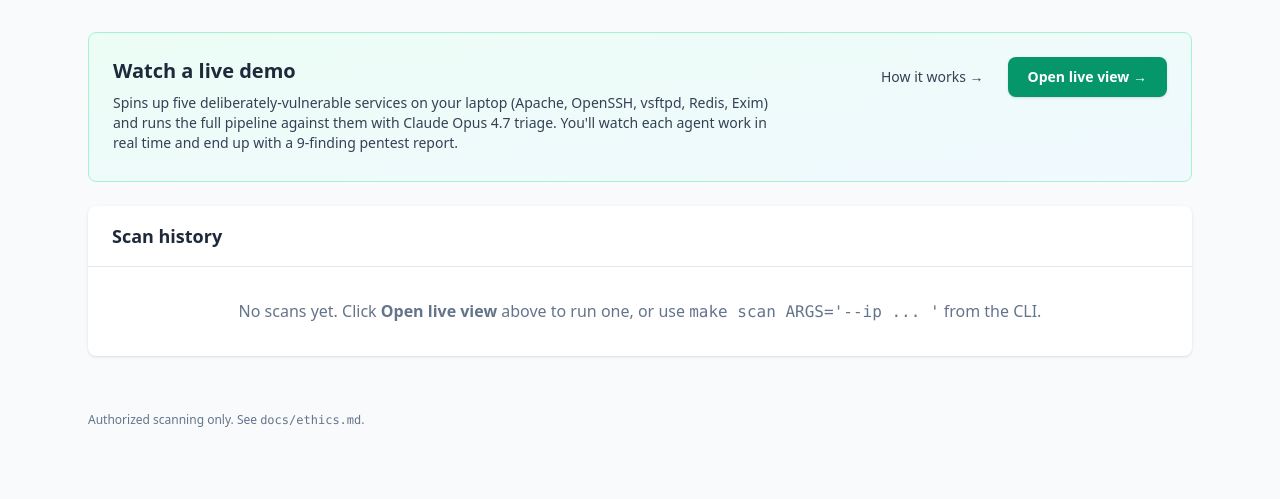
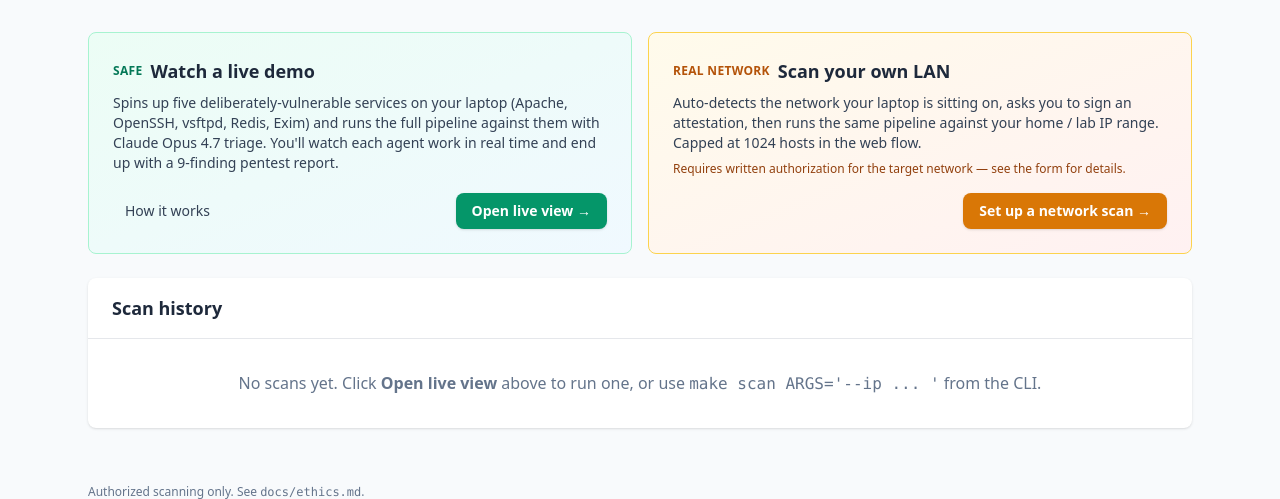
Before and after one commit to matthewmakh/Csci-Capstone, a FastAPI app: page / in a window 1280 px wide. Shown: the part 80-579 px from the top of the page. Run offline with FastAPI, Linux system fonts and the light colour scheme; data that the repository does not hold is empty; some libraries are stand-ins or nearby versions.

Commit message:
Wire home-network scanning into the web UI
Adds a "Scan your own LAN" tile next to the existing demo tile on the
dashboard. Clicking it opens /scan-network, an attestation form that
enforces the same safeguards as the CLI's init-scope command:

- Auto-detected CIDR pre-fills the target field (editable)
- User must type their full name (goes into the attestation)
- User must type the literal phrase 'yes I authorize'
- Acknowledgement checkbox must be ticked
- Submit button is disabled until all four conditions hold
- Server-side re-validation for every condition (client check is UX only)
- Hard cap of 1024 hosts (/22) — bigger ranges still fine via CLI

Three port presets: home services (32 ports), top 1024 ports, custom.

After the form is accepted, the scan runs in a background thread on
the existing event bus, so the live page (/live) shows the same
animated pipeline + plain-English timeline you get for the demo. Real
network scans use TCP ping sweep for host discovery (added in the
previous commit) so they work without sudo.

Implementation:
- _DemoState replaced by a generic _PipelineState that takes a callable.
  Both demo and network-scan paths go through it; only one pipeline
  can run at a time per process.
- Scope object built in-memory from the form fields — nothing written
  to disk by the web flow, so the user's name/statement aren't
  persisted beyond the scan's lifetime.
- New endpoints: GET /scan-network (form), POST /scan-network
  (validate + start), GET /api/network (JSON detection info).

https://claude.ai/code/session_019f7rDuanmthtMkVYzfk4HS

```diff
--- a/src/vuln_platform/web/app.py
+++ b/src/vuln_platform/web/app.py
@@ -1,28 +1,32 @@
 """FastAPI app factory + routes for the web dashboard.
 
 Pages:
-- /            — list of scans with summary counts
-- /scans/{id}  — rendered markdown report + findings table
-- /audit       — audit log viewer (LLM I/O records)
-- /about       — architecture / walkthrough page
-- /live        — real-time pipeline visualization with SSE
-- /demo        — POST: trigger a one-click demo scan in the background
-- /api/events  — SSE stream of pipeline events for the live view
+- /              — list of scans with summary counts
+- /scans/{id}    — rendered markdown report + findings table
+- /audit         — audit log viewer (LLM I/O records)
+- /about         — architecture / walkthrough page
+- /live          — real-time pipeline visualization with SSE
+- /scan-network  — interactive form: detect LAN, prompt for attestation,
+                   kick off a real network scan
+- /demo          — POST: trigger a one-click demo scan in the background
+- /api/events    — SSE stream of pipeline events for the live view
+- /api/network   — JSON: detected local network info
 """
 from __future__ import annotations
 
+import datetime as _dt
+import ipaddress
 import json
 import logging
 import queue
-import re
 import threading
 import time
 from collections import defaultdict
 from pathlib import Path
-from typing import Any, Iterator
+from typing import Any, Callable, Iterator
 
 import markdown as md_lib
-from fastapi import FastAPI, HTTPException, Request
+from fastapi import FastAPI, Form, HTTPException, Request
 from fastapi.responses import HTMLResponse, RedirectResponse, StreamingResponse
 from fastapi.staticfiles import StaticFiles
 from fastapi.templating import Jinja2Templates
@@ -37,10 +41,24 @@ from ..agents import (
 from ..agents.reporter import render_report
 from ..audit import AuditLogger
 from ..config import Settings, load_settings
-from ..ethics import load_scope
+from ..ethics import Attestation, Scope, load_scope
 from ..events import Event, EventBus, bus
 from ..orchestrator import Orchestrator
+from ..scanner import detect_local_network
 from ..storage import Store
+
+
+# Hard cap for in-browser network scans. Larger ranges are still fine
+# from the CLI, where the user can hand-edit a scope file, but the
+# web flow caps to keep one-click scans bounded in time and traffic.
+MAX_WEB_SCAN_HOSTS = 1024  # /22
+
+# Default port presets for the network scan form.
+HOME_PORT_PRESETS: dict[str, str] = {
+    "home": "21,22,23,25,53,80,110,143,443,445,548,587,631,993,995,1900,2049,3000,3306,3389,5000,5353,5432,5900,6379,8000,8080,8443,9000,9090,9100,32400",
+    "top1000": "1-1024",
+}
+ATTESTATION_PHRASE = "yes i authorize"
 
 
 logger = logging.getLogger(__name__)
@@ -63,7 +81,7 @@ def create_app(
         "/static", StaticFiles(directory=str(STATIC_DIR)), name="static"
     )
 
-    demo_state = _DemoState()
+    pipeline_state = _PipelineState()
 
     @app.get("/", response_class=HTMLResponse)
     def index(request: Request) -> Any:
@@ -75,7 +93,7 @@ def create_app(
             {
                 "scans": scans,
                 "has_anthropic_key": settings.has_anthropic_key,
-                "demo_running": demo_state.is_running(),
+                "demo_running": pipeline_state.is_running(),
             },
         )
 
@@ -137,25 +155,124 @@ def create_app(
             request, "live.html",
             {
                 "has_anthropic_key": settings.has_anthropic_key,
-                "demo_running": demo_state.is_running(),
+                "demo_running": pipeline_state.is_running(),
             },
         )
 
     @app.post("/demo")
     def trigger_demo(request: Request) -> Any:
-        if not demo_state.is_running():
-            demo_state.start(settings, event_bus)
-        # If the user came from /live, keep them there to watch the stream.
+        if not pipeline_state.is_running():
+            pipeline_state.start(
+                lambda: _run_demo_pipeline(settings, event_bus),
+                event_bus,
+                kind="demo",
+            )
         target = "/live" if request.headers.get("referer", "").endswith("/live") else "/"
         return RedirectResponse(url=target, status_code=303)
 
     @app.get("/demo/status")
     def demo_status() -> dict:
         return {
-            "running": demo_state.is_running(),
-            "last_scan_id": demo_state.last_scan_id,
-            "last_error": demo_state.last_error,
+            "running": pipeline_state.is_running(),
+            "last_scan_id": pipeline_state.last_scan_id,
+            "last_error": pipeline_state.last_error,
+            "kind": pipeline_state.last_kind,
         }
+
+    @app.get("/api/network")
+    def api_network() -> dict:
+        try:
+            net = detect_local_network()
+        except Exception as e:  # noqa: BLE001
+            return {"error": str(e)}
+        return {
+            "ip": net.ip,
+            "cidr": net.cidr,
+            "interface": net.interface,
+            "detection_method": net.detection_method,
+            "host_count": net.network.num_addresses,
+        }
+
+    @app.get("/scan-network", response_class=HTMLResponse)
+    def scan_network_form(request: Request) -> Any:
+        try:
+            detected = detect_local_network()
+            detection_error = None
+        except Exception as e:  # noqa: BLE001
+            detected = None
+            detection_error = str(e)
+        return templates.TemplateResponse(
+            request,
+            "scan_network.html",
+            {
+                "detected": detected,
+                "detection_error": detection_error,
+                "presets": HOME_PORT_PRESETS,
+                "max_hosts": MAX_WEB_SCAN_HOSTS,
+                "has_anthropic_key": settings.has_anthropic_key,
+                "running": pipeline_state.is_running(),
+            },
+        )
+
+    @app.post("/scan-network")
+    def scan_network_start(
+        request: Request,
+        authorized_by: str = Form(...),
+        cidr: str = Form(...),
+        attestation_phrase: str = Form(...),
+        attestation_checkbox: str = Form(""),
+        port_preset: str = Form("home"),
+        custom_ports: str = Form(""),
+    ) -> Any:
+        # Normalize + validate. Server-side checks repeat the front-end
+        # ones because client validation is for UX, not security.
+        authorized_by = authorized_by.strip()
+        cidr = cidr.strip()
+        phrase = attestation_phrase.strip().lower()
+        if not authorized_by:
+            raise HTTPException(400, "Full name is required.")
+        if phrase != ATTESTATION_PHRASE:
+            raise HTTPException(
+                400, f"You must type the phrase '{ATTESTATION_PHRASE}' verbatim."
+            )
+        if attestation_checkbox not in ("on", "true", "1", "yes"):
+            raise HTTPException(400, "You must check the authorization box.")
+
+        try:
+            network = ipaddress.ip_network(cidr, strict=False)
+        except ValueError as e:
+            raise HTTPException(400, f"Invalid CIDR: {e}") from e
+        if network.num_addresses > MAX_WEB_SCAN_HOSTS:
+            raise HTTPException(
+                400,
+                f"Network too large for the web flow "
+                f"({network.num_addresses} hosts > {MAX_WEB_SCAN_HOSTS}). "
+                f"Use the CLI for bigger ranges.",
+            )
+
+        if port_preset == "custom":
+            ports_csv = custom_ports.strip()
+            if not ports_csv:
+                raise HTTPException(400, "Custom port list cannot be empty.")
+        else:
+            ports_csv = HOME_PORT_PRESETS.get(port_preset)
+            if not ports_csv:
+                raise HTTPException(400, f"Unknown port preset: {port_preset}")
+
+        if pipeline_state.is_running():
+            raise HTTPException(
+                409, "Another scan is already running. Wait for it to finish."
+            )
+
+        scope = _scope_from_form(authorized_by, str(network))
+        pipeline_state.start(
+            lambda: _run_network_scan_pipeline(
+                settings, event_bus, scope, str(network), ports_csv,
+            ),
+            event_bus,
+            kind="network",
+        )
+        return RedirectResponse(url="/live", status_code=303)
 
     @app.get("/api/events")
     def event_stream() -> StreamingResponse:
@@ -198,41 +315,131 @@ def _sse_generator(event_bus: EventBus) -> Iterator[bytes]:
         event_bus.unsubscribe(sub)
 
 
-class _DemoState:
-    """In-process flag + background thread for the one-click demo."""
+class _PipelineState:
+    """Generic single-slot runner for any pipeline (demo or real network scan).
+
+    Only one pipeline can run at a time per process, since they share
+    the event bus and SQLite store. The thread emits demo.finished /
+    demo.failed for either kind so the existing /live JS keeps working.
+    """
 
     def __init__(self) -> None:
         self._lock = threading.Lock()
         self._thread: threading.Thread | None = None
         self.last_scan_id: int | None = None
         self.last_error: str | None = None
+        self.last_kind: str | None = None  # "demo" | "network"
 
     def is_running(self) -> bool:
         with self._lock:
             return self._thread is not None and self._thread.is_alive()
 
-    def start(self, settings: Settings, event_bus: EventBus) -> None:
+    def start(
+        self,
+        target: Callable[[], int],
+        event_bus: EventBus,
+        *,
+        kind: str,
+    ) -> None:
         with self._lock:
             if self._thread and self._thread.is_alive():
                 return
             self.last_error = None
+            self.last_kind = kind
             self._thread = threading.Thread(
-                target=self._run, args=(settings, event_bus), daemon=True
+                target=self._run, args=(target, event_bus, kind), daemon=True
             )
             self._thread.start()
 
-    def _run(self, settings: Settings, event_bus: EventBus) -> None:
+    def _run(
+        self,
+        target: Callable[[], int],
+        event_bus: EventBus,
+        kind: str,
+    ) -> None:
         try:
-            self.last_scan_id = _run_demo_pipeline(settings, event_bus)
+            self.last_scan_id = target()
         except Exception as e:  # noqa: BLE001
-            logger.exception("demo pipeline failed")
+            logger.exception("%s pipeline failed", kind)
             self.last_error = str(e)
-            event_bus.publish(Event(type="demo.failed", data={"error": str(e)}))
+            event_bus.publish(Event(
+                type="demo.failed",
+                data={"error": str(e), "kind": kind},
+            ))
         else:
             event_bus.publish(Event(
                 type="demo.finished",
-                data={"scan_id": self.last_scan_id},
+                data={"scan_id": self.last_scan_id, "kind": kind},
             ))
+
+
+def _scope_from_form(authorized_by: str, cidr: str) -> Scope:
+    """Build a Scope object directly from the web attestation form.
+
+    No file is written; the scope lives in memory for the duration of
+    the scan. The CLI's init-scope command writes a YAML file to disk;
+    the web flow doesn't, so the user's name + statement aren't
+    persisted beyond the scan's lifetime.
+    """
+    today = _dt.datetime.now(_dt.timezone.utc).date().isoformat()
+    statement = (
+        f"I, {authorized_by}, affirm that I own or have written permission "
+        f"to perform vulnerability scanning against {cidr} as of {today}. "
+        "Submitted via the web dashboard attestation form."
+    )
+    return Scope(
+        classification="lab",
+        cidrs=(ipaddress.ip_network(cidr, strict=False),),
+        attestation=Attestation(
+            authorized_by=authorized_by,
+            date=today,
+            statement=statement,
+        ),
+    )
+
+
+def _run_network_scan_pipeline(
+    settings: Settings,
+    event_bus: EventBus,
+    scope: Scope,
+    cidr: str,
+    ports_csv: str,
+) -> int:
+    """Run the full pipeline against a real network the user authorized."""
+    from ..scanner import parse_ports
+
+    ports = parse_ports(ports_csv)
+    event_bus.publish(Event(
+        type="demo.starting",
+        data={"target": cidr, "kind": "network", "port_count": len(ports)},
+    ))
+
+    store = Store(settings.db_path)
+    audit = AuditLogger(settings.audit_log_path)
+    scan_id = store.create_scan(cidr)
+    context = AgentContext(scan_id=scan_id, scope_target=cidr)
+
+    recon = ReconAgent(
+        scope=scope, store=store, ports=ports,
+        timeout=0.5, workers=64,
+        skip_host_discovery=False,  # use TCP ping sweep
+        scan_method="connect",      # forces userland mode
+        event_bus=event_bus,
+    )
+    enrichment = EnrichmentAgent(
+        store=store, api_key=settings.nvd_api_key,
+        event_bus=event_bus,
+    )
+    agents: list = [recon, enrichment]
+    if settings.has_anthropic_key:
+        agents.append(TriageAgent(
+            store=store, audit=audit, model=settings.triage_model,
+            event_bus=event_bus,
+        ))
+    agents.append(ReporterAgent(scope=scope, event_bus=event_bus))
+
+    Orchestrator(agents, event_bus=event_bus).run(context)
+    return scan_id
 
 
 def _run_demo_pipeline(settings: Settings, event_bus: EventBus) -> int:
--- a/src/vuln_platform/web/templates/index.html
+++ b/src/vuln_platform/web/templates/index.html
@@ -2,10 +2,13 @@
 {% block title %}Scans{% endblock %}
 {% block content %}
 
-<section class="bg-gradient-to-br from-emerald-50 to-sky-50 border border-emerald-200 rounded-lg p-6 mb-6 flex items-start justify-between flex-wrap gap-4">
-  <div class="max-w-2xl">
-    <h2 class="text-xl font-semibold mb-2">Watch a live demo</h2>
-    <p class="text-sm text-slate-700 mb-1">
+<section class="grid grid-cols-1 md:grid-cols-2 gap-4 mb-6">
+  <article class="bg-gradient-to-br from-emerald-50 to-sky-50 border border-emerald-200 rounded-lg p-6 flex flex-col">
+    <div class="flex items-center gap-2 mb-2">
+      <span class="text-xs uppercase font-semibold text-emerald-700 tracking-wide">Safe</span>
+      <h2 class="text-lg font-semibold">Watch a live demo</h2>
+    </div>
+    <p class="text-sm text-slate-700 mb-4 flex-1">
       Spins up five deliberately-vulnerable services on your laptop
       (Apache, OpenSSH, vsftpd, Redis, Exim) and runs the full pipeline
       against them
@@ -13,21 +16,35 @@
       You'll watch each agent work in real time and end up with a
       9-finding pentest report.
     </p>
-    {% if not has_anthropic_key %}
-    <p class="text-xs text-amber-700 mt-2">
-      <code>ANTHROPIC_API_KEY</code> not set; the report will still
-      list discovered services and CVEs, but without LLM triage rationale.
+    <div class="flex gap-2 items-center">
+      <a href="/about" class="text-slate-700 hover:text-slate-900 px-3 py-2 text-sm font-medium">
+        How it works
+      </a>
+      <a href="/live" class="bg-emerald-600 hover:bg-emerald-700 text-white px-4 py-2 rounded-lg shadow text-sm font-semibold ml-auto">
+        Open live view &rarr;
+      </a>
+    </div>
+  </article>
+
+  <article class="bg-gradient-to-br from-amber-50 to-rose-50 border border-amber-300 rounded-lg p-6 flex flex-col">
+    <div class="flex items-center gap-2 mb-2">
+      <span class="text-xs uppercase font-semibold text-amber-700 tracking-wide">Real network</span>
+      <h2 class="text-lg font-semibold">Scan your own LAN</h2>
+    </div>
+    <p class="text-sm text-slate-700 mb-2 flex-1">
+      Auto-detects the network your laptop is sitting on, asks you to
+      sign an attestation, then runs the same pipeline against your
+      home / lab IP range. Capped at {{ 1024 }} hosts in the web flow.
     </p>
-    {% endif %}
-  </div>
-  <div class="flex gap-2 items-center">
-    <a href="/about" class="text-slate-700 hover:text-slate-900 px-4 py-2 text-sm font-medium">
-      How it works &rarr;
-    </a>
-    <a href="/live" class="bg-emerald-600 hover:bg-emerald-700 text-white px-5 py-2.5 rounded-lg shadow text-sm font-semibold">
-      Open live view &rarr;
-    </a>
-  </div>
+    <p class="text-xs text-amber-800 mb-4">
+      Requires written authorization for the target network — see the form for details.
+    </p>
+    <div class="flex gap-2 items-center justify-end">
+      <a href="/scan-network" class="bg-amber-600 hover:bg-amber-700 text-white px-4 py-2 rounded-lg shadow text-sm font-semibold">
+        Set up a network scan &rarr;
+      </a>
+    </div>
+  </article>
 </section>
 
 <section class="bg-white rounded-lg shadow">
```
Also changed, not shown: src/vuln_platform/web/templates/scan_network.html (added, +186 -0 lines).
